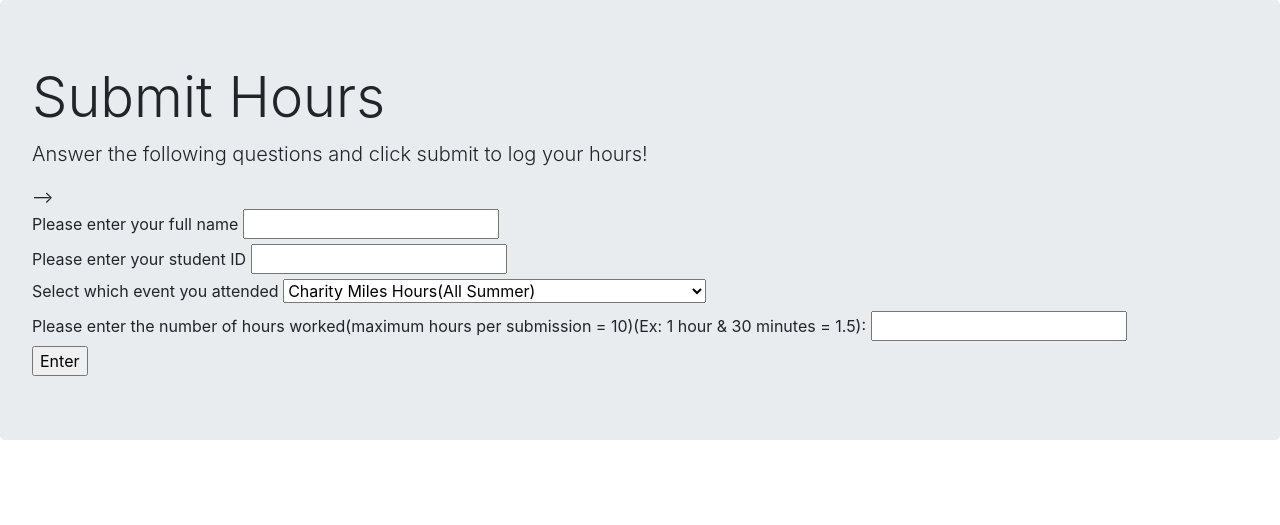
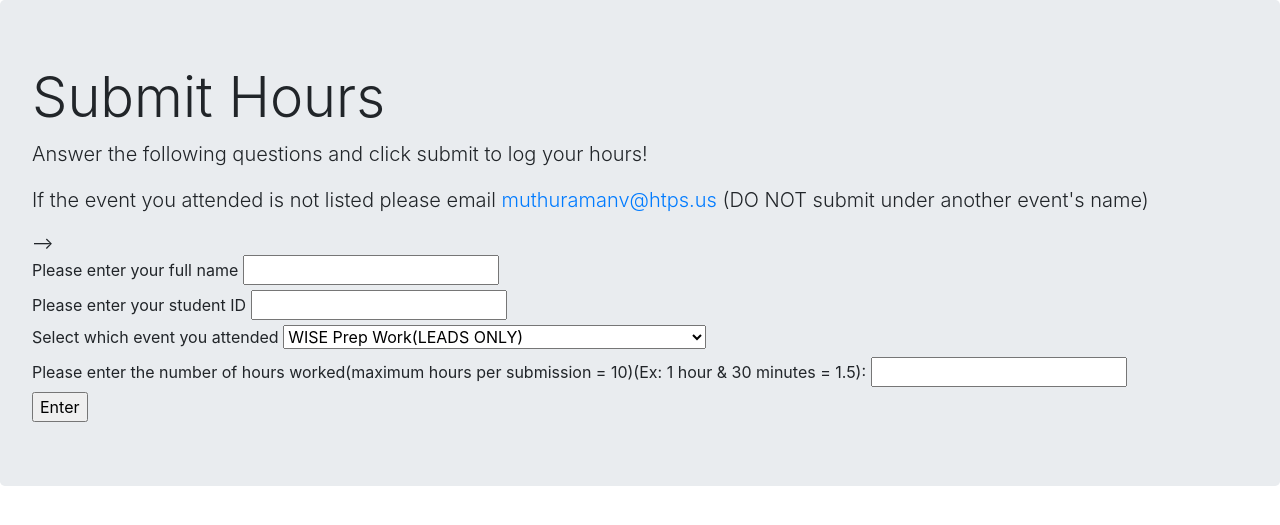
Before and after one commit to Vishwa-Muthuraman/team75_sample_site, a Flask app: page /sign_up in a window 1280 px wide. Shown: the part 70-595 px from the top of the page. Run offline with Flask 2, Linux system fonts and the light colour scheme; some libraries are stand-ins or nearby versions.

Commit message:
whatever

```diff
--- a/forms.py
+++ b/forms.py
@@ -10,7 +10,7 @@ class VolunteerForm(FlaskForm):
     hours = DecimalField("Please enter the number of hours worked(maximum hours per submission = 10)(Ex: 1 hour & 30 minutes = 1.5): ",validators=[DataRequired(), NumberRange(max=10)])
 
     event = SelectField("Select which event you attended",
-                 choices=[('Charity Miles Hours(All Summer)','Charity Miles Hours(All Summer)'), ('WISE Prep Work(LEADS ONLY)', 'WISE Prep Work(LEADS ONLY)'), ('WISTEM2D Prep Work(LEADS ONLY)', 'WISTEM2D Prep Work(LEADS ONLY)'),('Food Drive Prep Work(LEADS ONLY)', 'Food Drive Prep Work(LEADS ONLY)'), ('Charity Miles Prep Work(LEADS ONLY)', 'Charity Miles Prep Work(LEADS ONLY)'),('Stem Kits Prep Work(LEADS ONLY)', 'Stem Kits Prep Work(LEADS ONLY)'),('Raider Pollinators Prep Work(LEADS ONLY)','Raider Pollinators Prep Work(LEADS ONLY)'),('Safety Prep Work(LEADS ONLY)','Safety Prep Work(LEADS ONLY)'),('Animal Shelter Prep Work(LEADS ONLY)','Animal Sheler Prep Work(LEADS ONLY)'),('FLL BoroBlast Prep Work(LEADS ONLY)', 'FLL BoroBlast Prep Work(LEADS ONLY)'), ('IBM Prep Work(LEADS ONLY)', 'IBM Prep Work(LEADS ONLY)'),('Quaransteam Prep Work(LEADS ONLY)','Quaransteam Prep Work(LEADS ONLY)'),('Precious Plastics Prep Work(LEADS ONLY)', 'Precious Plastics Prep Work(LEADS ONLY)'),('Team Website Prep Work(LEADS ONLY)','Team Website Prep Work(LEADS ONLY)'), ('Outreach Tracking Website Prep Work(LEADS ONLY)','Outreach Tracking Website Prep Work(LEADS ONLY)')])
+                 choices=[ ('WISE Prep Work(LEADS ONLY)', 'WISE Prep Work(LEADS ONLY)'), ('WISTEM2D Prep Work(LEADS ONLY)', 'WISTEM2D Prep Work(LEADS ONLY)'),('Food Drive Prep Work(LEADS ONLY)', 'Food Drive Prep Work(LEADS ONLY)'), ('Charity Miles Prep Work(LEADS ONLY)', 'Charity Miles Prep Work(LEADS ONLY)'),('Stem Kits Prep Work(LEADS ONLY)', 'Stem Kits Prep Work(LEADS ONLY)'),('Raider Pollinators Prep Work(LEADS ONLY)','Raider Pollinators Prep Work(LEADS ONLY)'),('Safety Prep Work(LEADS ONLY)','Safety Prep Work(LEADS ONLY)'),('Animal Shelter Prep Work(LEADS ONLY)','Animal Sheler Prep Work(LEADS ONLY)'),('FLL BoroBlast Prep Work(LEADS ONLY)', 'FLL BoroBlast Prep Work(LEADS ONLY)'), ('IBM Prep Work(LEADS ONLY)', 'IBM Prep Work(LEADS ONLY)'),('Quaransteam Prep Work(LEADS ONLY)','Quaransteam Prep Work(LEADS ONLY)'),('Precious Plastics Prep Work(LEADS ONLY)', 'Precious Plastics Prep Work(LEADS ONLY)'),('Team Website Prep Work(LEADS ONLY)','Team Website Prep Work(LEADS ONLY)'), ('Outreach Tracking Website Prep Work(LEADS ONLY)','Outreach Tracking Website Prep Work(LEADS ONLY)')])
 
     #Date = StringField("Enter the date your filling out this form in the format month-date-year(6-22-2021)", validators=[DataRequired(), Length(max =10)])
     Date = DateField("Enter the date", default=date.today)
--- a/templates/sign_up.html
+++ b/templates/sign_up.html
@@ -3,6 +3,8 @@
 <div class="jumbotron">
         <h1 class="display-4">Submit Hours</h1>
         <p class="lead">Answer the following questions and click submit to log your hours!</p>
+        <p class="lead">If the event you attended is not listed please email <a href = "mailto:muthuramanv@htps.us"> muthuramanv@htps.us</a> (DO NOT submit under another event's name)</p>
+
         <!-- <hr class="my-4">
         <p>If you are unsure as to what may be considered outreach or have any other concern click here:</p>
         <a class="btn btn-primary btn-lg" href="/Good_Standing" role="button">Learn more</a> -->
```
